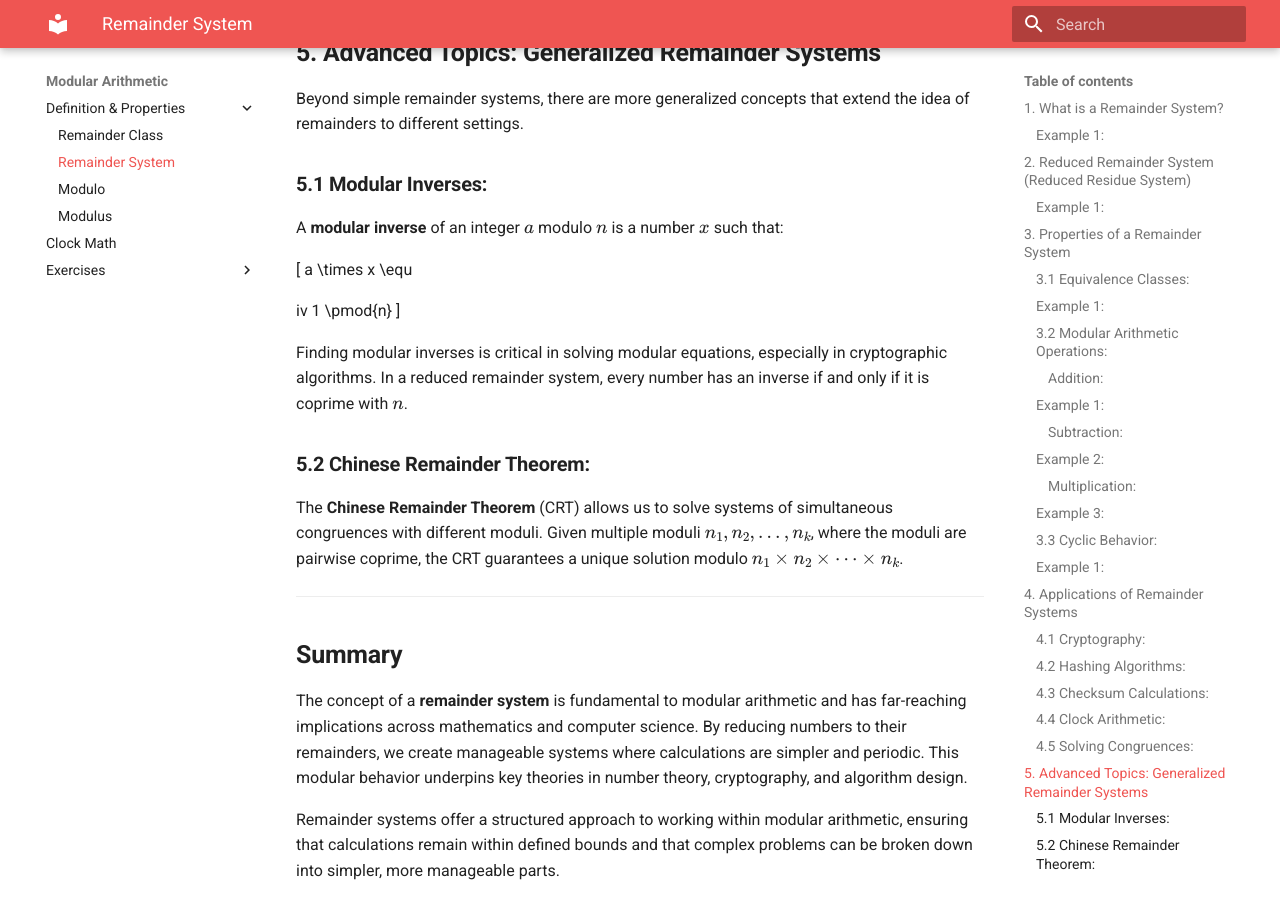
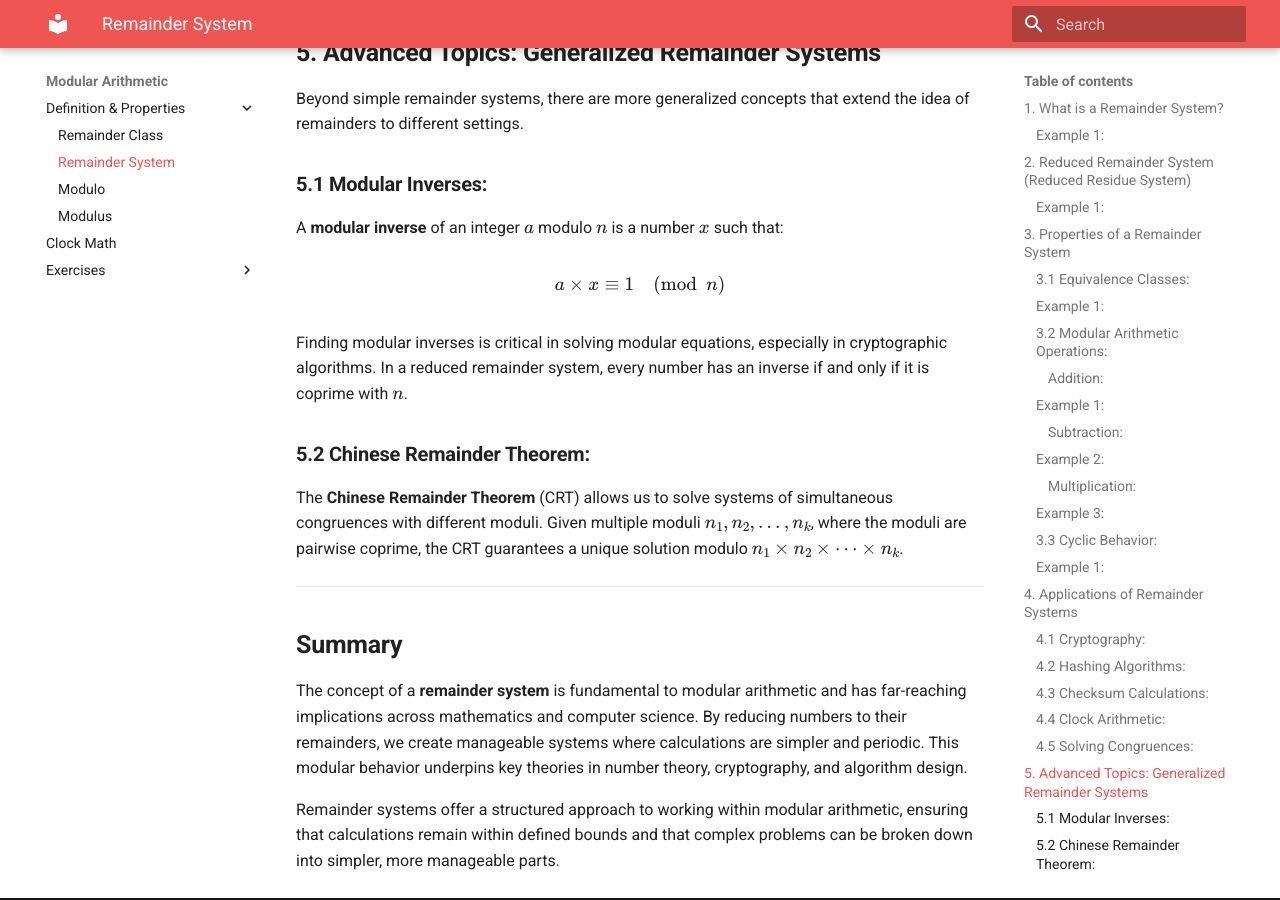
Before and after one commit to baseonballs/mpower-sitedocs, an MkDocs documentation site: the page built from site-docs/mathematics/mod-arith/remainder-system.md, in a window 1280 px wide and 900 px high, scrolled down 5778 px. Built offline with MkDocs 1.6.1 and Material for MkDocs 9.7.7, drawn with Linux system fonts in a browser that asks for light colours; formulas are drawn with MathJax 3.

Commit message:
fixed remainder system content.

```diff
--- a/site-docs/mathematics/mod-arith/remainder-system.md
+++ b/site-docs/mathematics/mod-arith/remainder-system.md
@@ -191,12 +191,11 @@ Such equations can be solved by finding integers \( x \) that satisfy the congru
 Beyond simple remainder systems, there are more generalized concepts that extend the idea of remainders to different settings.
 
 ### **5.1 Modular Inverses:**
+
 A **modular inverse** of an integer \( a \) modulo \( n \) is a number \( x \) such that:
 
 \[
-a \times x \equ
-
-iv 1 \pmod{n}
+a \times x \equiv 1 \pmod{n}
 \]
 
 Finding modular inverses is critical in solving modular equations, especially in cryptographic algorithms. In a reduced remainder system, every number has an inverse if and only if it is coprime with \( n \).
```
